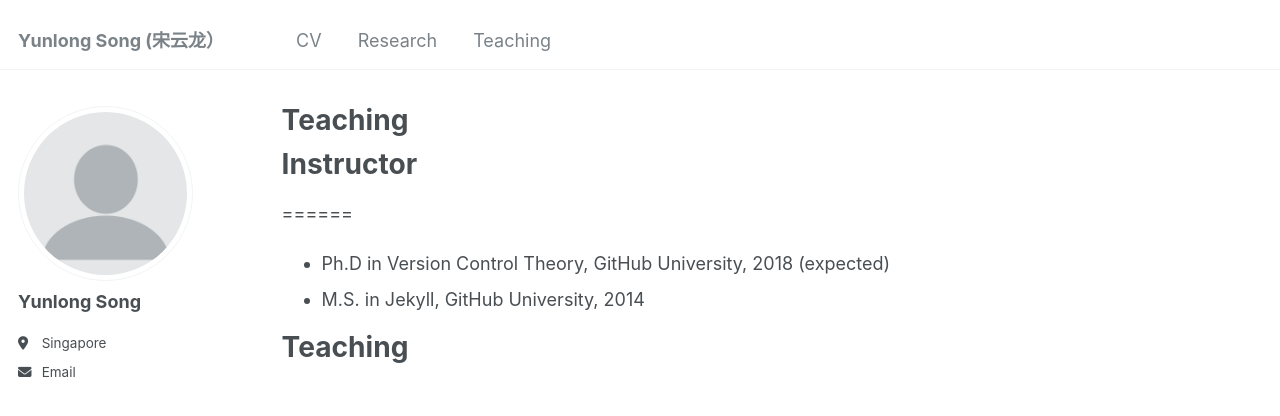
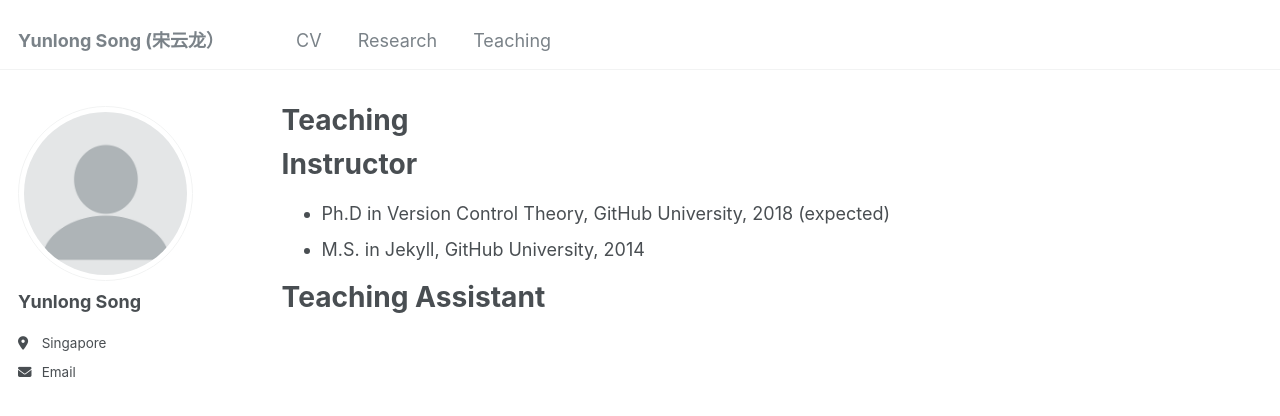
Before and after one commit to yunlong-song/yunlong-song.github.io, a Jekyll site: the page built from _pages/teaching.md, in a window 1280 px wide. Shown: the top 416 px of the page. Built offline with Jekyll 4.4.1, drawn with Linux system fonts in a browser that asks for light colours.

Commit message:
Update teaching.md

```diff
--- a/_pages/teaching.md
+++ b/_pages/teaching.md
@@ -11,8 +11,7 @@ redirect_from:
 
 # Instructor
 
-======
 * Ph.D in Version Control Theory, GitHub University, 2018 (expected)
 * M.S. in Jekyll, GitHub University, 2014
 
-# Teaching
+# Teaching Assistant
```
